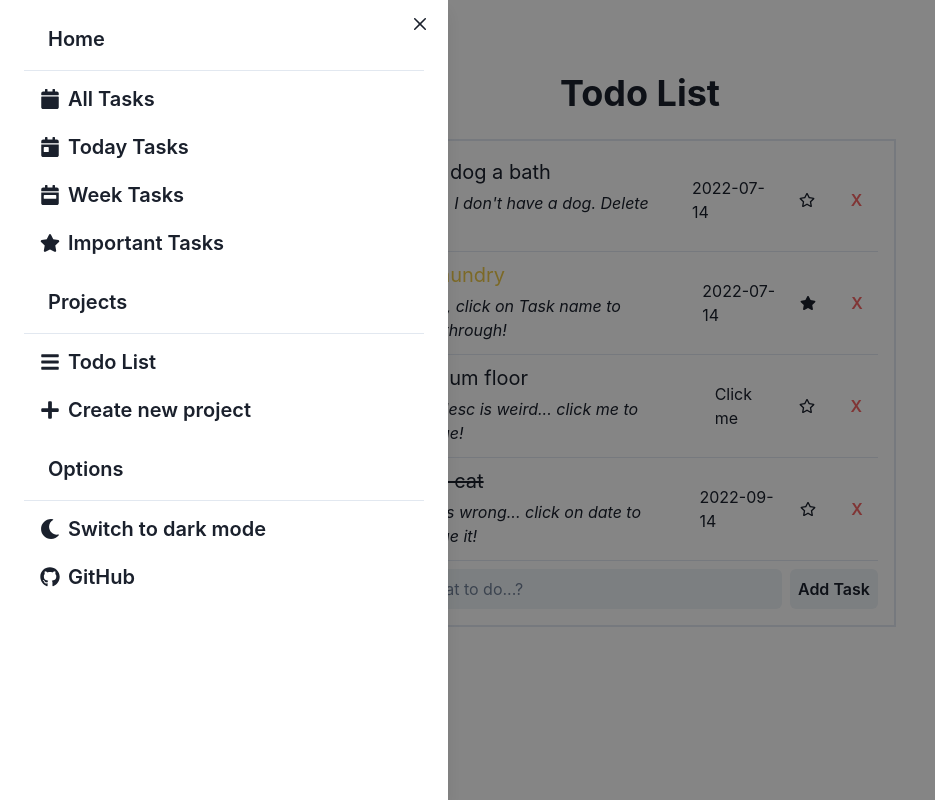
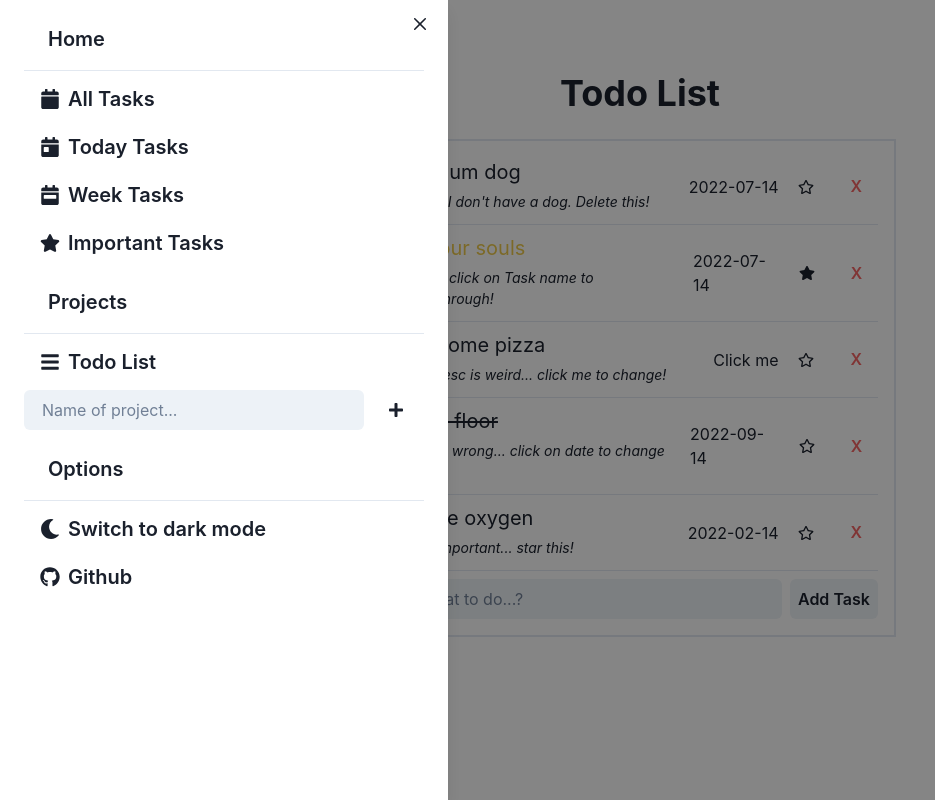
Before and after one commit to Brodypen/todo-app, a React (Create React App) app: page / in a window 1280 px wide. Both pictures are taken after a click on the button 44 px from the left and 44 px from the top of the page. Shown: the whole page, without its empty margins (0-935 px from the left). Built offline with nearby package versions, Linux system fonts and the light colour scheme.

Commit message:
Add projectname Fuctionality and projects

```diff
--- a/src/App.tsx
+++ b/src/App.tsx
@@ -1,16 +1,22 @@
 import * as React from "react";
-import { ChakraProvider, theme, Flex, Heading, Spacer, VStack } from "@chakra-ui/react";
+import {
+  ChakraProvider,
+  theme,
+  Flex,
+  Heading,
+  Spacer,
+  VStack,
+} from "@chakra-ui/react";
 import { DrawerButton } from "./features/Drawer/DrawerButton";
 import { Todos } from "./features/Todo/Todos";
 
-
 export const App = () => {
-
   const [todoProjects, setTodoProjects] = React.useState<string[]>([
     "Todo List",
   ]);
 
   const [selectProject, setSelectProject] = React.useState(0);
+  const [filter, setFilter] = React.useState("All");
   // State functions
   const switchProjects = (project: string) => {
     for (let i = 0; i < todoProjects.length; i++) {
@@ -20,38 +26,33 @@ export const App = () => {
       }
     }
   };
-  const changeProjectName = (newName: string, index: number) => {
-    todoProjects.splice(index, 1, newName);
-    setTodoProjects(todoProjects);
-    switchProjects(newName);
-  };
 
-  const addNewProject = () => {
+  const addNewProject = (projName: string) => {
     if (todoProjects.length >= 5) {
     } else {
-      const newProjects = [...todoProjects, "Click me to edit!"];
+      const newProjects = [...todoProjects, projName];
       setTodoProjects(newProjects);
     }
   };
-
+  const filterProject = (filterOption: string) => {
+    alert(filterOption);
+    setFilter(filterOption);
+  }
 
   return (
     <ChakraProvider theme={theme}>
       <VStack p={5} spacing={3}>
-        <Flex h="5vh" alignSelf='flex-start'>
+        <Flex h="5vh" alignSelf="flex-start">
           <DrawerButton
             Projects={todoProjects}
-            ProjectsOnClick={addNewProject}
+            addNewProjects={addNewProject}
             selectProjectOnClick={switchProjects}
-            changeProjectName={changeProjectName}
+            sortTaskOptions={filterProject}
           />
         </Flex>{" "}
-
-          <Heading>{todoProjects[selectProject]}</Heading>
-          <Spacer/>
-
-            <Todos></Todos>
-
+        <Heading>{todoProjects[selectProject]}</Heading>
+        <Spacer />
+        <Todos project={selectProject}></Todos>
       </VStack>
     </ChakraProvider>
   );
--- a/src/data/data.json
+++ b/src/data/data.json
@@ -1,6 +1,6 @@
 [
   {
-    "task": "Give dog a bath",
+    "task": "Vacuum dog",
     "desc": "Wait... I don't have a dog. Delete this!",
     "proj": 0,
     "date": "2022-07-14",
@@ -8,7 +8,7 @@
     "important": false
   },
   {
-    "task": "Do laundry",
+    "task": "Devour souls",
     "desc": "Finish, click on Task name to strikethrough!",
     "proj": 0,
     "date": "2022-07-14",
@@ -16,7 +16,7 @@
     "important": true
   },
   {
-    "task": "Vacuum floor",
+    "task": "Eat some pizza",
     "desc": "This desc is weird... click me to change!",
     "proj": 0,
     "date": "Click me",
@@ -24,11 +24,19 @@
     "important": false
   },
   {
-    "task": "Feed cat",
+    "task": "Feed floor",
     "desc": "Date is wrong... click on date to change it!",
     "proj": 0,
     "date": "2022-09-14",
     "complete": true,
     "important": false
+  },
+  {
+    "task": "Inhale oxygen",
+    "desc": "Very important... star this!",
+    "proj": 0,
+    "date": "2022-02-14",
+    "complete": false,
+    "important": false
   }
 ]
--- /dev/null
+++ b/src/features/Drawer/AddProjButton.tsx
@@ -0,0 +1,42 @@
+import { Button, HStack, Input } from "@chakra-ui/react";
+import React from "react";
+interface AddButtonProps {
+  text: string;
+  handleAddButton: Function;
+  icon: JSX.Element;
+}
+export const AddButton = ({
+  handleAddButton,
+  text,
+  icon,
+  ...props
+}: AddButtonProps) => {
+    const [Proj, setProj] = React.useState("");
+  return (
+    <form
+      onSubmit={(e) => {
+        e.preventDefault();
+        handleAddButton(Proj);
+      }}
+    >
+      <HStack>
+        <Input
+          type="text"
+          name="Proj"
+          value={Proj}
+          onChange={(e) => setProj(e.target.value)}
+       focusBorderColor="white"
+          variant="filled"
+          placeholder="Name of project..."
+        />
+        <Button
+        type="submit"
+          variant="ghost"
+          color="current"
+          justifyContent="flex-start"
+          leftIcon={icon}
+        ></Button>
+      </HStack>
+    </form>
+  );
+};
--- a/src/features/Drawer/DrawerButton.tsx
+++ b/src/features/Drawer/DrawerButton.tsx
@@ -10,9 +10,11 @@ import {
   Stack,
   useDisclosure,
   Link,
+  Button,
 } from "@chakra-ui/react";
 import { ColorModeSwitcher } from "../../components/ColorModeSwitcher";
 import { HomeButton, ProjectButton } from "./HomeButton";
+import { AddButton } from "./AddProjButton";
 import {
   FaCalendar,
   FaCalendarDay,
@@ -25,15 +27,15 @@ import {
 
 interface DrawerButtonProps {
   Projects: string[];
-  ProjectsOnClick: Function;
+  addNewProjects: Function;
   selectProjectOnClick: Function;
-  changeProjectName: Function;
+  sortTaskOptions: Function;
 }
 export const DrawerButton:FC<DrawerButtonProps> = ({
   Projects,
-  ProjectsOnClick,
+  addNewProjects,
   selectProjectOnClick,
-  changeProjectName,
+  sortTaskOptions,
   ...props
 }) => {
   const { isOpen, onOpen, onClose } = useDisclosure();
@@ -55,17 +57,26 @@ export const DrawerButton:FC<DrawerButtonProps> = ({
                 Home
               </DrawerHeader>
 
-              <HomeButton text="All Tasks" icon={<FaCalendar />}setHomeShowCase={ProjectsOnClick}></HomeButton>
               <HomeButton
-                text="Today Tasks"
-                icon={<FaCalendarDay />}
-                setHomeShowCase={ProjectsOnClick}
+                text="All"
+                icon={<FaCalendar />}
+                setHomeShowCase={sortTaskOptions}
               ></HomeButton>
               <HomeButton
-                text="Week Tasks"
-                icon={<FaCalendarWeek />}setHomeShowCase={ProjectsOnClick}
+                text="Today"
+                icon={<FaCalendarDay />}
+                setHomeShowCase={sortTaskOptions}
               ></HomeButton>
-              <HomeButton text="Important Tasks" icon={<FaStar />}setHomeShowCase={ProjectsOnClick}></HomeButton>
+              <HomeButton
+                text="Week"
+                icon={<FaCalendarWeek />}
+                setHomeShowCase={sortTaskOptions}
+              ></HomeButton>
+              <HomeButton
+                text="Important"
+                icon={<FaStar />}
+                setHomeShowCase={sortTaskOptions}
+              ></HomeButton>
 
               <DrawerHeader textAlign="left" borderBottomWidth="1px">
                 Projects
@@ -77,23 +88,29 @@ export const DrawerButton:FC<DrawerButtonProps> = ({
                   icon={<FaBars />}
                   setProject={selectProjectOnClick}
                   index={index}
-                  changeProjectName={changeProjectName}
                 ></ProjectButton>
               ))}
-              {Projects.length < 5 &&
-              <HomeButton
-                text="Create new project"
-                icon={<FaPlus />}
-                setHomeShowCase={ProjectsOnClick}
-              ></HomeButton>
-}
+              {Projects.length < 5 && (
+                <AddButton
+                  text="Create new project"
+                  icon={<FaPlus />}
+                  handleAddButton={addNewProjects}
+                ></AddButton>
+              )}
               <DrawerHeader textAlign="left" borderBottomWidth="1px">
                 Options
               </DrawerHeader>
 
               <ColorModeSwitcher />
               <Link href="https://github.com/BrodyPen" isExternal>
-                <HomeButton text="GitHub" icon={<FaGithub />}setHomeShowCase={ProjectsOnClick}></HomeButton>
+                <Button
+                  size="md"
+                  fontSize="xl"
+                  variant="ghost"
+                  color="current"
+                  justifyContent="flex-start"
+                  leftIcon={<FaGithub />}
+                >Github</Button>
               </Link>
             </Stack>
           </DrawerBody>
--- a/src/features/Drawer/HomeButton.tsx
+++ b/src/features/Drawer/HomeButton.tsx
@@ -1,18 +1,20 @@
-import { Button, Editable, EditableInput, EditablePreview, Input } from '@chakra-ui/react';
+import { Button, Text } from '@chakra-ui/react';
 import React, { FC } from 'react';
+import { FaTasks } from 'react-icons/fa';
 
 interface HomeButtonProps {
     text: string;
     setHomeShowCase: Function;
     icon: JSX.Element;
 }
+
 interface ProjButtonProps {
     text: string;
     setProject: Function;
-    changeProjectName: Function;
     icon: JSX.Element;
     index: number;
 }
+
 export const HomeButton = ({setHomeShowCase, text, icon, ...props}:HomeButtonProps) => {
      return (
     <Button
@@ -24,11 +26,11 @@ export const HomeButton = ({setHomeShowCase, text, icon, ...props}:HomeButtonPro
       onClick={() => setHomeShowCase(text)}
       leftIcon={icon}
 
-    >{`${text}`}</Button>
+    >{`${text} Tasks`}</Button>
 
   )
 };
-export const ProjectButton:FC<ProjButtonProps> = ({setProject, changeProjectName, text, icon, index, ...props}) => {
+export const ProjectButton:FC<ProjButtonProps> = ({setProject, text, icon, index, ...props}) => {
 
      return (
     <Button
@@ -41,10 +43,7 @@ export const ProjectButton:FC<ProjButtonProps> = ({setProject, changeProjectName
       leftIcon={icon}
 
     >
-      <Editable defaultValue={text} onSubmit={() => changeProjectName("hey", 1)}>
-      <EditablePreview/>
-      <Input as={EditableInput}/>
-      </Editable>
+      <Text>{text}</Text>
     </Button>
 
   )
--- a/src/features/Todo/Todo.tsx
+++ b/src/features/Todo/Todo.tsx
@@ -53,7 +53,7 @@ export const Todo = ({
             <Text noOfLines={1}>{todo.task}</Text>
           )}
         </Text>
-        <Editable as="i" defaultValue={todo.desc}>
+        <Editable as="i" fontSize="sm" defaultValue={todo.desc}>
           <EditablePreview />
           <EditableInput />
         </Editable>
@@ -61,10 +61,7 @@ export const Todo = ({
       <Spacer />
       <Editable defaultValue={todo.date}>
         <EditablePreview />
-        <Input
-          as={EditableInput}
-          type="date"
-        />
+        <Input as={EditableInput} type="date" />
       </Editable>
       <IconButton
         variant="ghost"
--- a/src/features/Todo/Todos.tsx
+++ b/src/features/Todo/Todos.tsx
@@ -1,9 +1,11 @@
 import { Button, Divider, Stack, StackDivider, VStack } from "@chakra-ui/react";
-import React, { ChangeEvent, FormEvent} from "react";
+import React, { ChangeEvent, FormEvent } from "react";
 import { Todo } from "./Todo";
 import data from "../../data/data.json";
 import { AddTodo } from "./AddTodo";
-
+interface TodosProps {
+  project: number;
+}
 interface TodoProps {
   task: string;
   desc: string;
@@ -11,12 +13,12 @@ interface TodoProps {
   date: string;
   complete: boolean;
   important: boolean;
-};
+}
 interface ChangeProps {
   complete: boolean;
   important: boolean;
 }
-export const Todos = () => {
+export const Todos = ({ project, ...props }: TodosProps) => {
   const [todoList, setToDoList] = React.useState<TodoProps[]>(data);
   const [valid, setValid] = React.useState<boolean>(true);
   // Todos Functions
@@ -31,31 +33,31 @@ export const Todos = () => {
       todo[operation] = !todo[operation];
     }
     setToDoList(newTodos);
-  }
+  };
   // Add new Todos
   const handleAddTodos = (todo: TodoProps) => {
     const newTodos = [...todoList];
-    const CheckTodos = newTodos.find((Ntodo) => Ntodo.task === todo.task);
-    if(!CheckTodos){
+    const CheckTodos = newTodos.find((Ntodo) => Ntodo.task === todo.task && Ntodo.proj === todo.proj);
+    if (!CheckTodos) {
       const updatedTodos = [...todoList, todo];
       setToDoList(updatedTodos);
       setValid(true);
     } else {
       setValid(false);
     }
-  }
+  };
 
   const handleSubmitTodo = (task: string) => {
     const todo = {
       task: task,
       desc: "Add Description",
-  proj: 1,
+      proj: project,
       date: "Add Date",
       complete: false,
       important: false,
-    }
-    task && handleAddTodos(todo)
-  }
+    };
+    task && handleAddTodos(todo);
+  };
 
   return (
     <VStack
@@ -66,14 +68,17 @@ export const Todos = () => {
       maxW={{ base: "90vw", sm: "80vw", lg: "50vw", xl: "40vw" }}
       alignItems="stretch"
     >
-      {todoList.map((todo: TodoProps, index) => (
+      {todoList.map((todo: TodoProps) =>
+        todo.proj === project ? (
           <Todo
             todo={todo}
-          key={`${todo.task}-${index}`}
+            key={`${todo.task}`}
             handleDeleteTodo={handleDeleteTodo}
             handleChangeTodo={handleChangeTodo}
           ></Todo>
-      ))}
+        ) : null
+      )}
+
       <AddTodo handleSubmitTodo={handleSubmitTodo} isValid={valid} />
     </VStack>
   );
```
Lines whose indentation alone changed are shown as unchanged.
